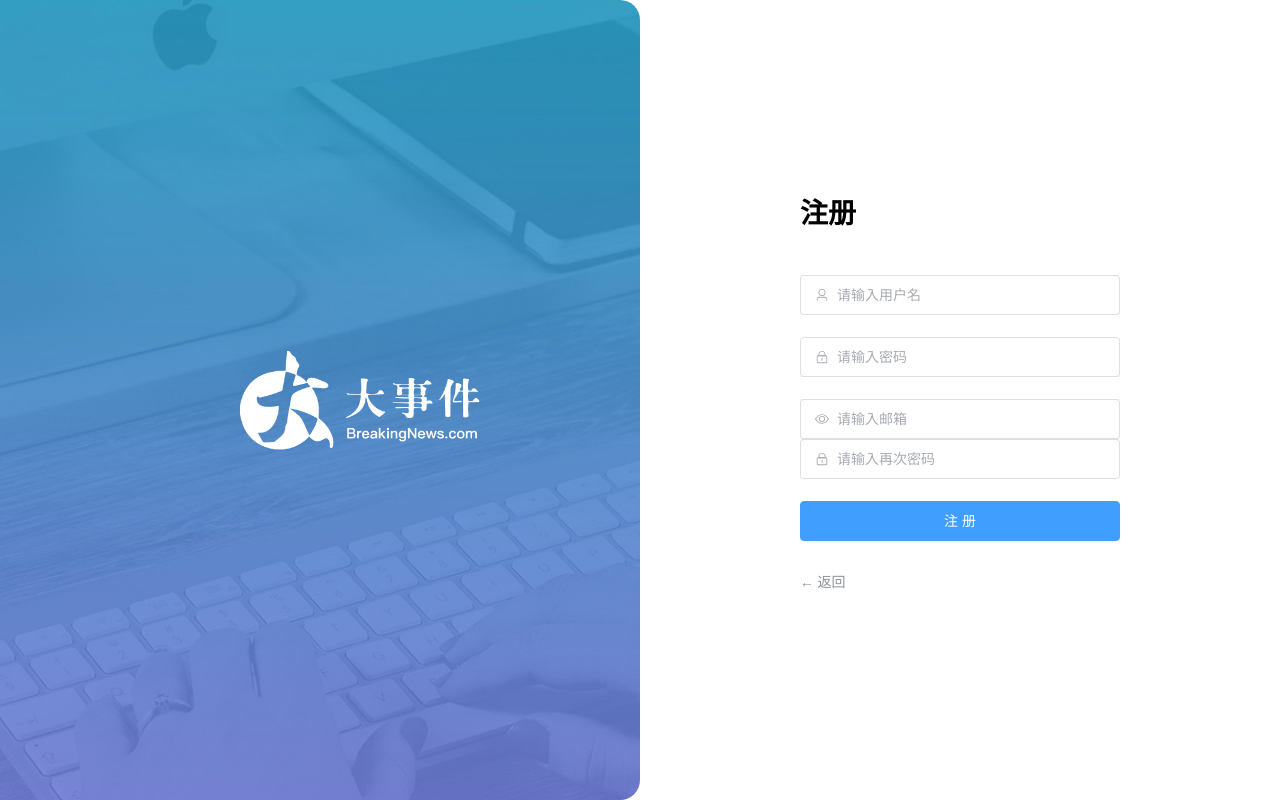
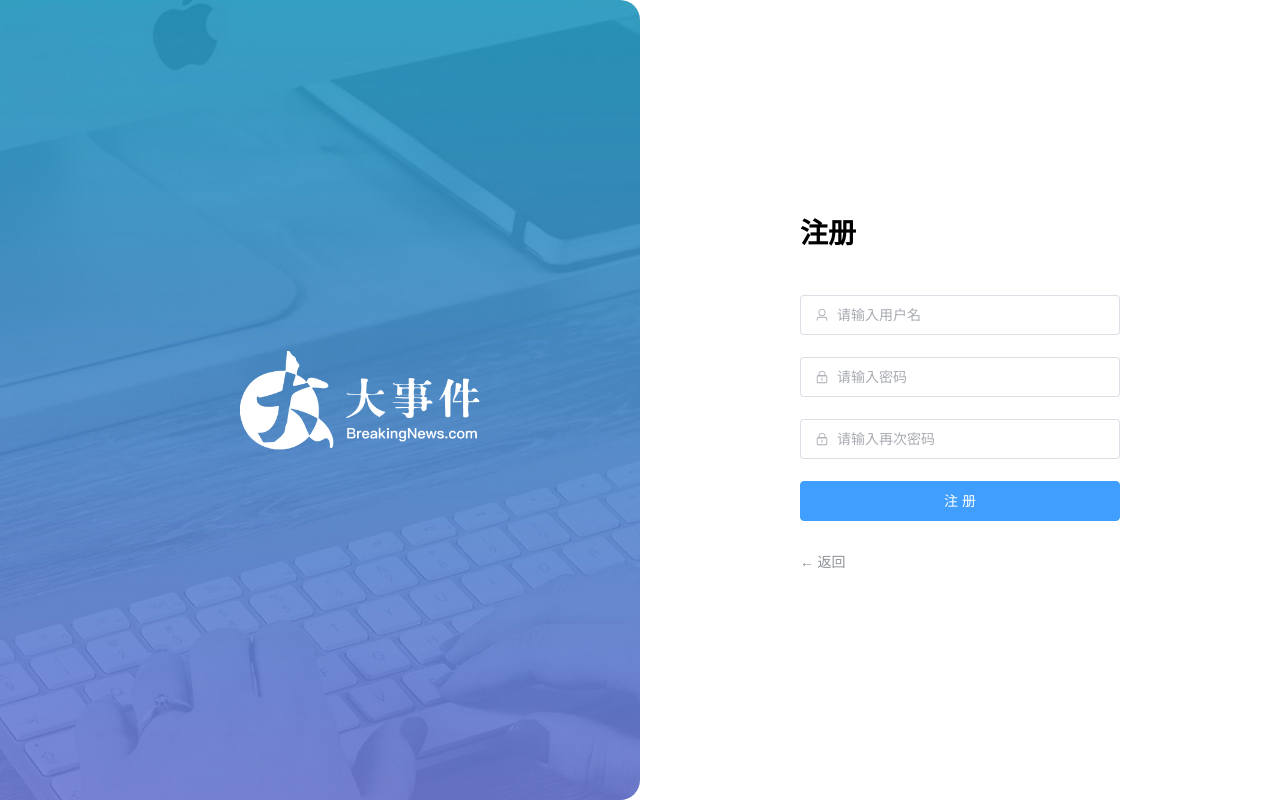
Before and after one commit to 2047789253/Big-Event-Admin, a Vue app: page /login in a window 1280 px wide. Built offline with nearby package versions, Linux system fonts and the light colour scheme.

Commit message:
注册信息页面

```diff
--- /dev/null
+++ b/src/api/user.js
@@ -0,0 +1,5 @@
+import request from '@/utils/request'
+
+// 注册接口
+export const userRegisterService = ({ username, password, repassword }) =>
+  request.post('/api/reg', { username, password, repassword })
--- a/src/utils/request.js
+++ b/src/utils/request.js
@@ -10,20 +10,20 @@ const instance = axios.create({
   timeout: 10000
 })
 
-//请求拦截器
-//instance.interceptors.请求或响应.use(成功的回调，失败的回调
+// 请求拦截器
 instance.interceptors.request.use(
   (config) => {
     // TODO 2. 携带token
-    const userStore = useUserStore()
-    if (userStore.token) {
-      config.headers.Authorization = userStore.token
+    const useStore = useUserStore()
+    if (useStore.token) {
+      config.headers.Authorization = useStore.token
     }
     return config
   },
   (err) => Promise.reject(err)
 )
-//响应拦截器
+
+// 响应拦截器
 instance.interceptors.response.use(
   (res) => {
     // TODO 4. 摘取核心响应数据
@@ -31,16 +31,18 @@ instance.interceptors.response.use(
       return res
     }
     // TODO 3. 处理业务失败
+    // 处理业务失败, 给错误提示，抛出错误
     ElMessage.error(res.data.message || '服务异常')
     return Promise.reject(res.data)
   },
   (err) => {
     // TODO 5. 处理401错误
-    //错误的特殊情况
+    // 错误的特殊情况 => 401 权限不足 或 token 过期 => 拦截到登录
     if (err.response?.status === 401) {
       router.push('/login')
     }
-    //错误的默认情况
+
+    // 错误的默认情况 => 只要给提示
     ElMessage.error(err.response.data.message || '服务异常')
     return Promise.reject(err)
   }
--- a/src/views/login/LoginPage.vue
+++ b/src/views/login/LoginPage.vue
@@ -1,7 +1,44 @@
 <script setup>
-import { User, Lock, View } from '@element-plus/icons-vue'
+import { userRegisterService } from '@/api/user'
+import { User, Lock } from '@element-plus/icons-vue'
 import { ref } from 'vue'
 const isRegister = ref(true)
+const form = ref()
+const formModel = ref({
+  username: '',
+  password: '',
+  repassword: ''
+})
+const rules = {
+  username: [
+    { required: true, message: '请输入用户名', trigger: 'blur' },
+    { min: 3, max: 12, message: '用户名长度在3到12个字符之间', trigger: 'blur' }
+  ],
+  password: [
+    { required: true, message: '请输入密码', trigger: 'blur' },
+    { pattern: /^\S{6,15}$/, message: '密码6-15位，且非空', trigger: 'blur' }
+  ],
+  repassword: [
+    { required: true, message: '请输入密码', trigger: 'blur' },
+    { pattern: /^\S{6,15}$/, message: '密码6-15位，且非空', trigger: 'blur' },
+    {
+      validator: (rule, value, callback) => {
+        if (value !== formModel.value.password) {
+          callback(new Error('两次输入密码不一致'))
+        } else {
+          callback()
+        }
+      },
+      trigger: 'blur'
+    }
+  ]
+}
+const register = async () => {
+  await form.value.validate()
+  await userRegisterService(formModel.value)
+  alert('注册成功，请登录')
+  isRegister.value = false
+}
 </script>
 
 <template>
@@ -9,34 +46,47 @@ const isRegister = ref(true)
     <el-col :span="12" class="bg"></el-col>
     <el-col :span="6" :offset="3" class="form">
       <!--注册相关表单-->
-      <el-form ref="form" size="large" autocomplete="off" v-if="isRegister">
+      <el-form
+        :model="formModel"
+        :rules="rules"
+        ref="form"
+        size="large"
+        autocomplete="off"
+        v-if="isRegister"
+      >
         <el-form-item>
           <h1>注册</h1>
         </el-form-item>
-        <el-form-item>
-          <el-input :prefix-icon="User" placeholder="请输入用户名"></el-input>
+        <el-form-item prop="username">
+          <el-input
+            v-model="formModel.username"
+            :prefix-icon="User"
+            placeholder="请输入用户名"
+          ></el-input>
         </el-form-item>
-        <el-form-item>
+        <el-form-item prop="password">
           <el-input
+            v-model="formModel.password"
             :prefix-icon="Lock"
             type="password"
             placeholder="请输入密码"
           ></el-input>
         </el-form-item>
-        <el-input
-          :prefix-icon="View"
-          type="password"
-          placeholder="请输入邮箱"
-        ></el-input>
-        <el-form-item>
+        <el-form-item prop="repassword">
           <el-input
+            v-model="formModel.repassword"
             :prefix-icon="Lock"
             type="password"
             placeholder="请输入再次密码"
           ></el-input>
         </el-form-item>
         <el-form-item>
-          <el-button class="button" type="primary" auto-insert-space>
+          <el-button
+            @click="register"
+            class="button"
+            type="primary"
+            auto-insert-space
+          >
             注册
           </el-button>
         </el-form-item>
```
